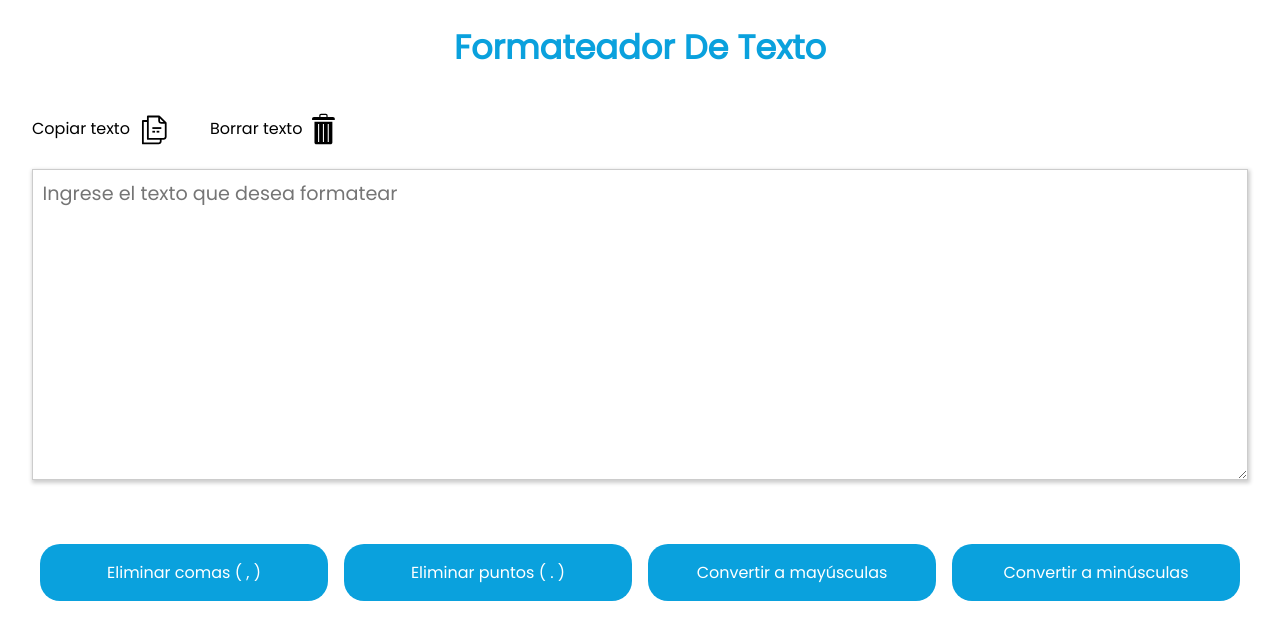
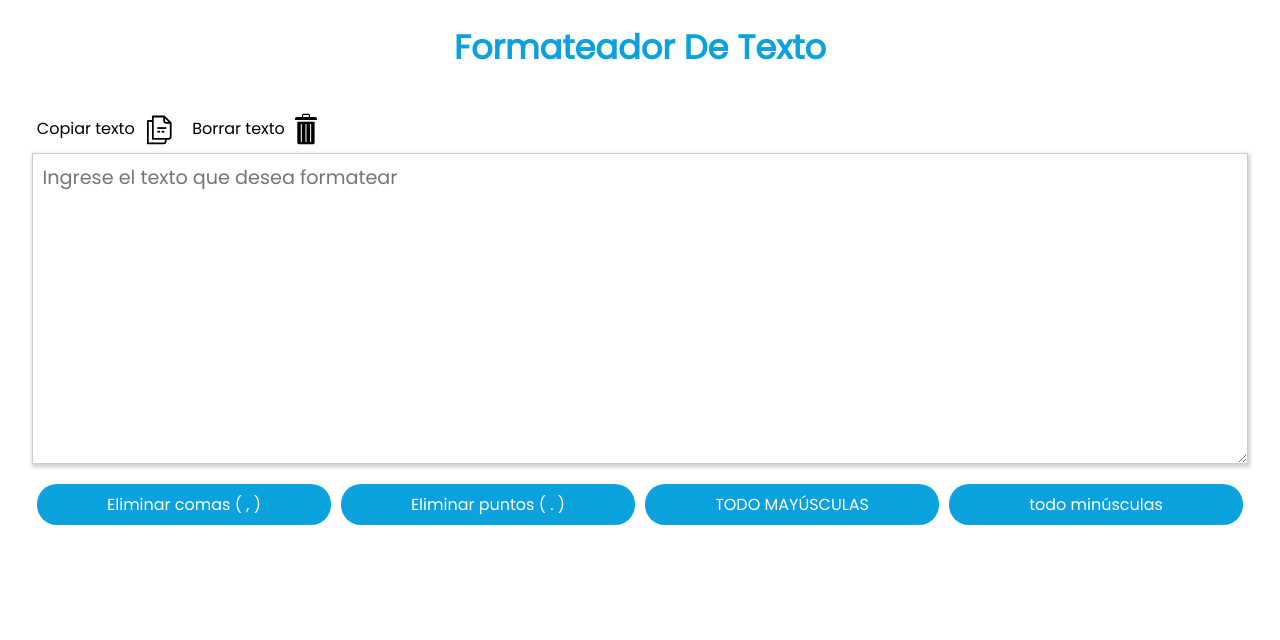
Before and after one commit to WillianChavez/formateadorDeTexto, a React (Vite) app: page / in a window 1280 px wide. Shown: the top 640 px of the page. Built offline with nearby package versions, Linux system fonts and the light colour scheme.

Commit message:
cambiando diseño de los botones

```diff
--- a/src/App.css
+++ b/src/App.css
@@ -27,7 +27,6 @@
 .options{
   list-style: none;
   display: flex;
-  margin: 3em 0;
   flex-wrap: wrap;
   justify-content: center;
   align-items: center;
@@ -36,19 +35,19 @@
 
 .option-item{
 
-  margin: 1em 0.5em;
-  font-size: clamp(0.9rem, 2.5vw, 1rem);
+  margin: 0.3em 0.3em;
+  font-size: clamp(0.8rem, 2.5vw, 1rem);
   flex-grow: 1;
   background-color: var(--clr-ocean-blue);
-  padding: 1em .5em;
+  padding: .5em .5em;
   color:var(--clr-white);
   display: flex;
   border-radius: 20px;
   max-width: 300px;
   flex-basis: 200px;
   transition: all .2s ease-in-out;
+  justify-content: space-evenly;
 
-  justify-content: space-evenly;
 }
 
 @media(hover: hover){
@@ -70,9 +69,8 @@
   align-items: center;
   margin-bottom: 1em;
   position: relative;
-
-
   cursor: pointer;
+  margin: 0 .3em;
 }
 
 .copyImg{
@@ -88,8 +86,8 @@
 
 .actions{
   display: flex;
-  gap: 2em;
   flex-wrap: wrap;
+
 }
 
 .message{
--- a/src/App.jsx
+++ b/src/App.jsx
@@ -75,10 +75,10 @@ function App() {
                         Eliminar puntos ( . )
                     </li>
                     <li className="option-item" onClick={convertirMayusculas}>
-                        Convertir a mayúsculas
+                        TODO MAYÚSCULAS
                     </li>
                     <li className="option-item" onClick={convertirMinusculas}>
-                        Convertir a minúsculas
+                        todo minúsculas
                     </li>
                 </ul>
             </main>
```
